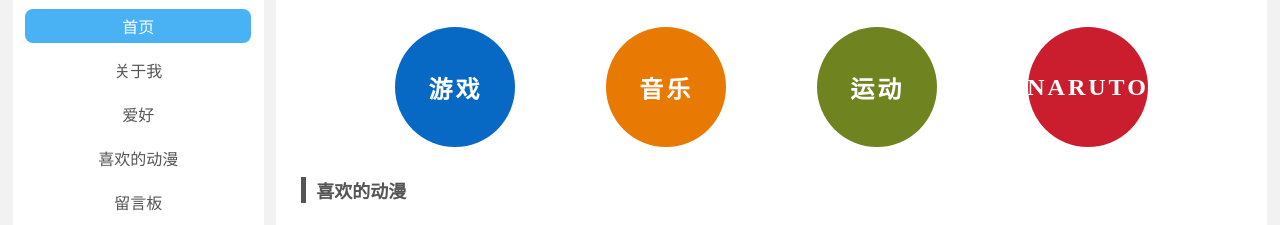
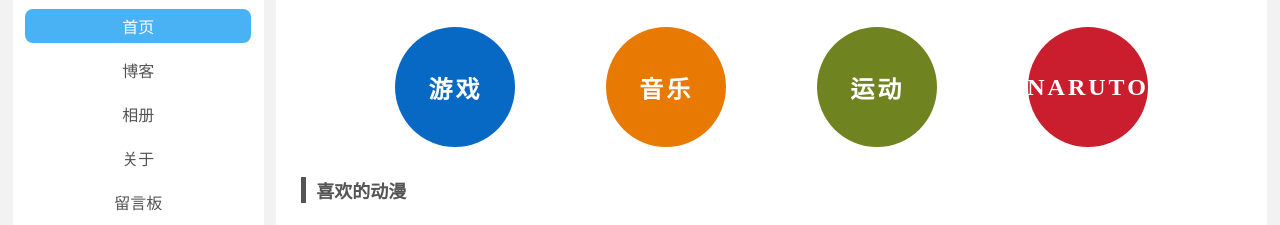
Before and after one commit to Xundtin/my-web-site, a plain HTML site: page index.html in a window 1280 px wide. Shown: the part 291-516 px from the top of the page. Drawn offline with Linux system fonts and the light colour scheme.

Commit message:
Update index.html

```diff
--- a/index.html
+++ b/index.html
@@ -19,13 +19,13 @@
 							<a href="">首页</a>
 						</li>
 						<li>
-							<a href="">关于我</a>
+							<a href="">博客</a>
 						</li>
 						<li>
-							<a href="">爱好</a>
+							<a href="">相册</a>
 						</li>
 						<li>
-							<a href="">喜欢的动漫</a>
+							<a href="">关于</a>
 						</li>
 						<li>
 							<a href="">留言板</a>
```
